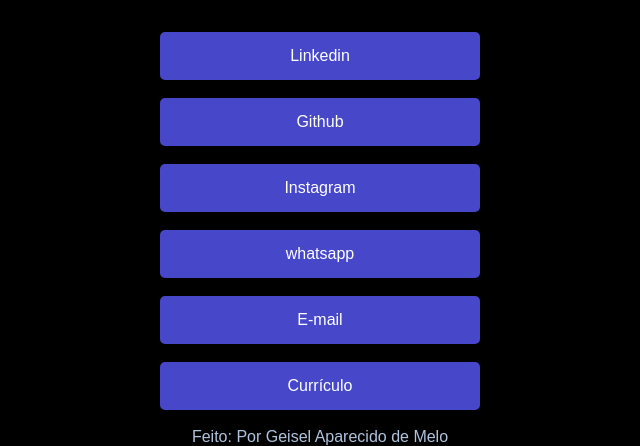
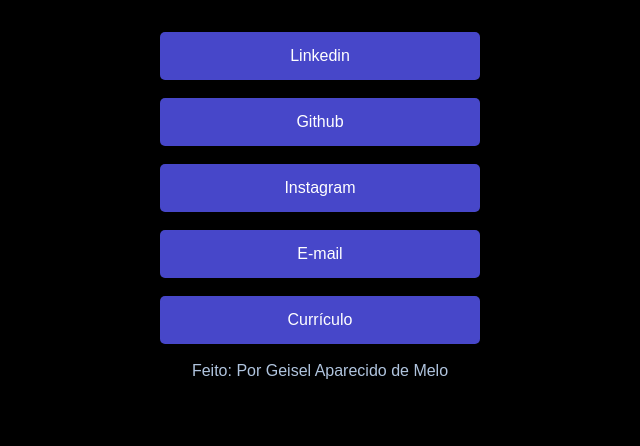
Before and after one commit to GeiselMelo/My-links, a plain HTML site: page index.html in a window 1280 px wide. Shown: the part 464-910 px from the top of the page, without its empty margins (320-960 px from the left). After the commit the page ends 844 px from the top, so only its background shows below. Drawn offline with Linux system fonts and the light colour scheme.

Commit message:
Update index.html

```diff
--- a/index.html
+++ b/index.html
@@ -25,9 +25,6 @@
                 <a href="https://www.instagram.com/geisel4561/" target="_blank">Instagram</a>
             </li>
             <li>
-                <a href="https://wa.me/message/T24HW4HG35OSN1" target="_blank">whatsapp</a>
-            </li>
-
             <li>
                 <a href="mailto:geiselm53@gmail.com">E-mail</a>
             </li>
```
